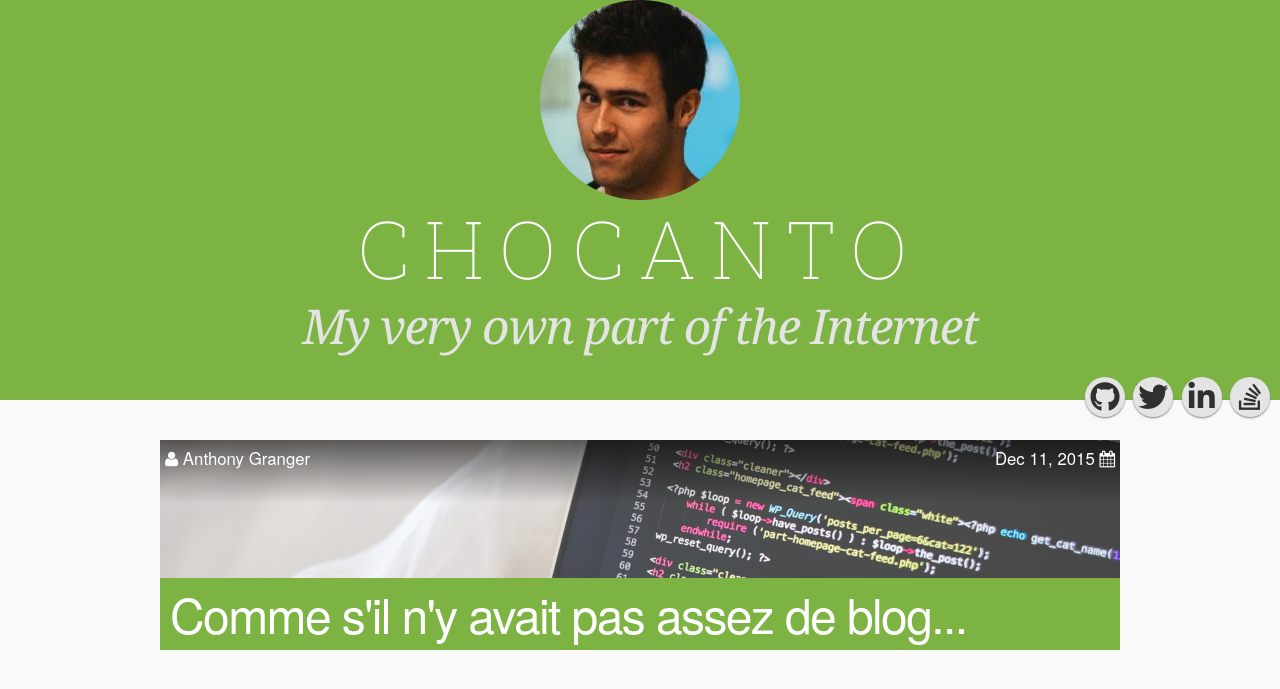
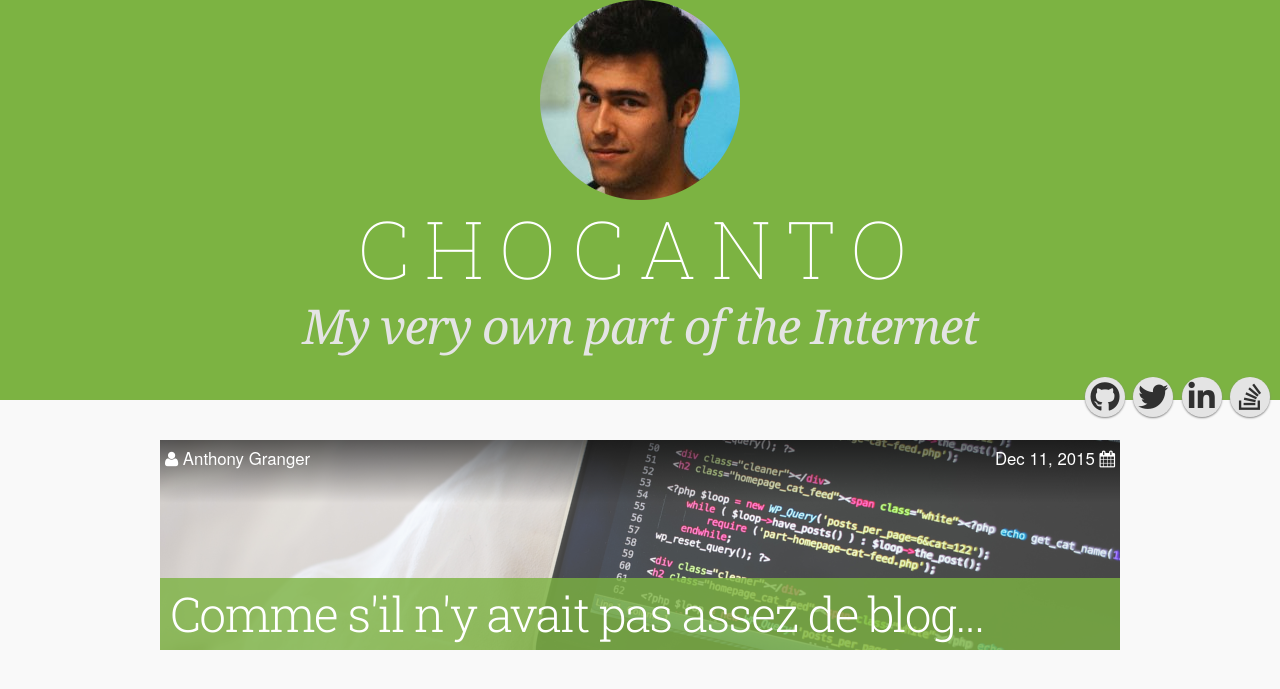
Before and after one commit to Chocanto/Chocanto.github.io, a Jekyll site: the page built from index.html, in a window 1280 px wide. Shown: the top 689 px of the page. Built offline with Jekyll 4.4.1, drawn with Linux system fonts in a browser that asks for light colours; nearby versions of some CDN libraries; library files that are not in the unit come from our copies; the list of posts is cut into pages by our own code.

Commit message:
Better font for article header

```diff
--- a/_sass/partials/_article.scss
+++ b/_sass/partials/_article.scss
@@ -20,14 +20,19 @@ article {
 			left: 0;
 			width: 100%;
 			margin-bottom: 0;
-			background-color: $color-main-green;
+			background-color: transparentize($color-main-green, 0.2);
 			line-height: 1.5em;
+			font-family: 'Roboto Slab', serif;
 
 			a {
 				color: white;
 				margin-left: 10px;
 				text-decoration: none;
 			}
+
+			a:hover {
+				color: $color-light-grey;
+			}
 		}
 	}
 }
--- a/_sass/partials/_header.scss
+++ b/_sass/partials/_header.scss
@@ -8,6 +8,7 @@ header.page-header {
         text-align: center;
         text-transform: uppercase;
         letter-spacing: 15px;
+        font-weight: 100;
         font-family: 'Roboto Slab', serif;
         color: $color-header-title;
     }
--- a/_sass/partials/_typography.scss
+++ b/_sass/partials/_typography.scss
@@ -1 +1 @@
-@import url(https://fonts.googleapis.com/css?family=Roboto+Slab:100|Noto+Serif:400italic);
+@import url(https://fonts.googleapis.com/css?family=Roboto+Slab:100,300|Noto+Serif:400italic);
```
